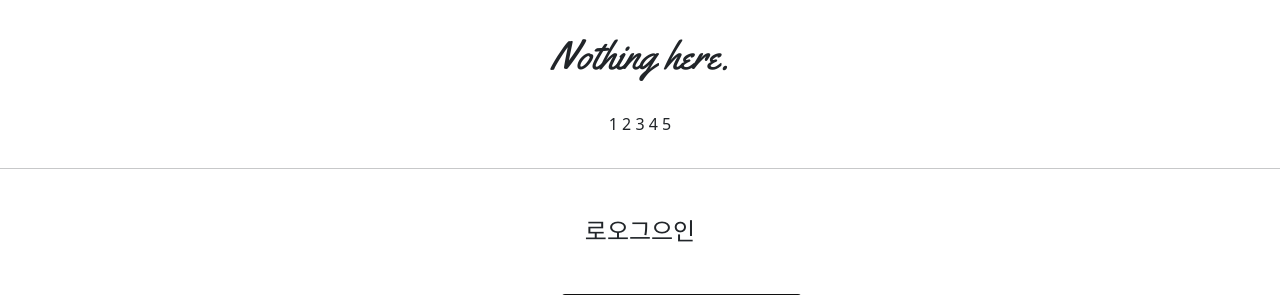
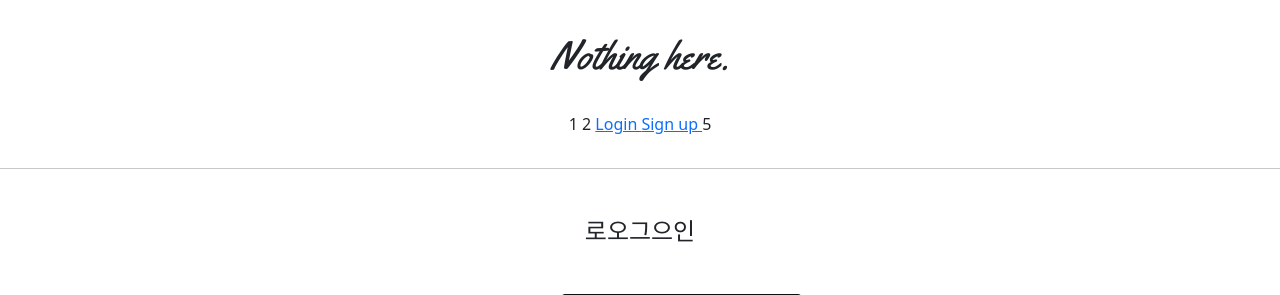
Before and after one commit to misojun50/git_mytest2, a Django app: page /accounts/create/ in a window 1280 px wide. Shown: the top 295 px of the page. Run offline with Django 3.2, Linux system fonts and the light colour scheme; parts of the project's set-up code (start-up, migrations or seed data) failed here and were passed over.

Commit message:
7/15 mytest2 commit1

```diff
--- a/templates/header.html
+++ b/templates/header.html
@@ -3,11 +3,27 @@
         <h1>Nothing here.</h1>
 
     </div>
-    <div class="header_marge" ">
+    <div class="header_marge">
         <span>1</span>
         <span>2</span>
-        <span>3</span>
-        <span>4</span>
+        {% if not user.is_authenticated %}
+        <span>
+            <a href="{% url "accountapp:login" %}">
+                Login
+            </a>
+        </span>
+        <span>
+            <a href="{% url "accountapp:create" %}">
+                Sign up
+            </a>
+        </span>
+        {% else %}
+        <span>
+            <a href="{% url 'accountapp:logout' %}">
+                Logout
+            </a>
+        </span>
+        {% endif %}
         <span>5</span>
     </div>
 </div>
```
